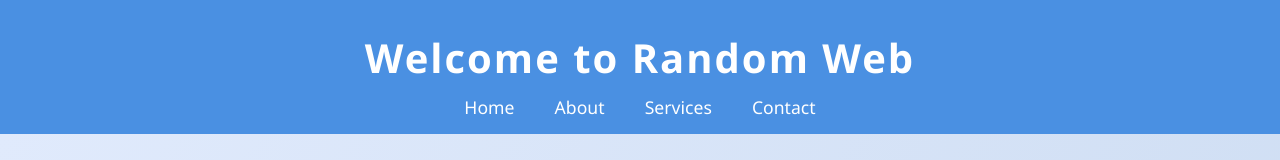
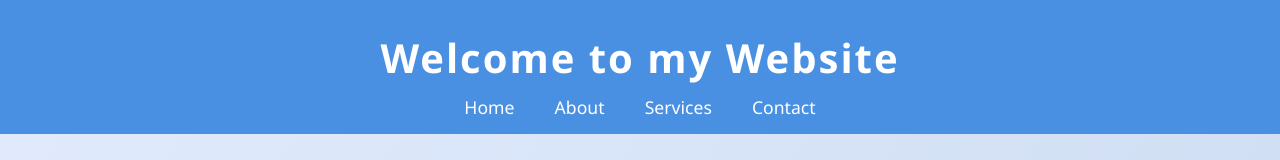
Before and after one commit to ShubhamShinde148/shubham-project, a plain HTML site: page index.html in a window 1280 px wide. Shown: the top 160 px of the page. Drawn offline with Linux system fonts and the light colour scheme.

Commit message:
Update index.html

```diff
--- a/index.html
+++ b/index.html
@@ -3,12 +3,12 @@
 <head>
     <meta charset="UTF-8">
     <meta name="viewport" content="width=device-width, initial-scale=1.0">
-    <title>Random Website</title>
+    <title>Portfolio Website</title>
     <link rel="stylesheet" href="styel.css">
 </head>
 <body>
     <header class="main-header">
-        <h1>Welcome to Random Web</h1>
+        <h1>Welcome to my Website</h1>
         <nav>
             <a href="#">Home</a>
             <a href="#about">About</a>
```
